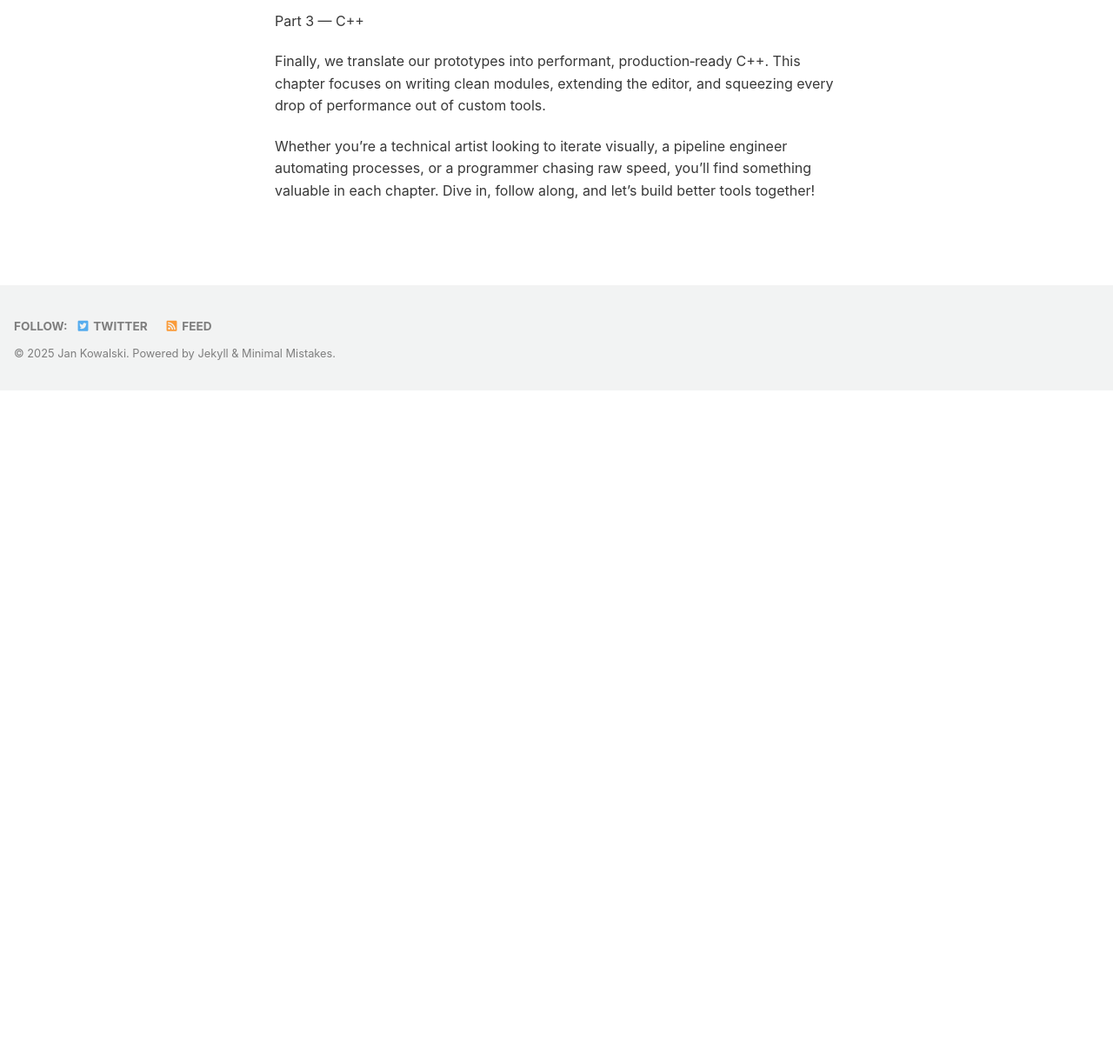
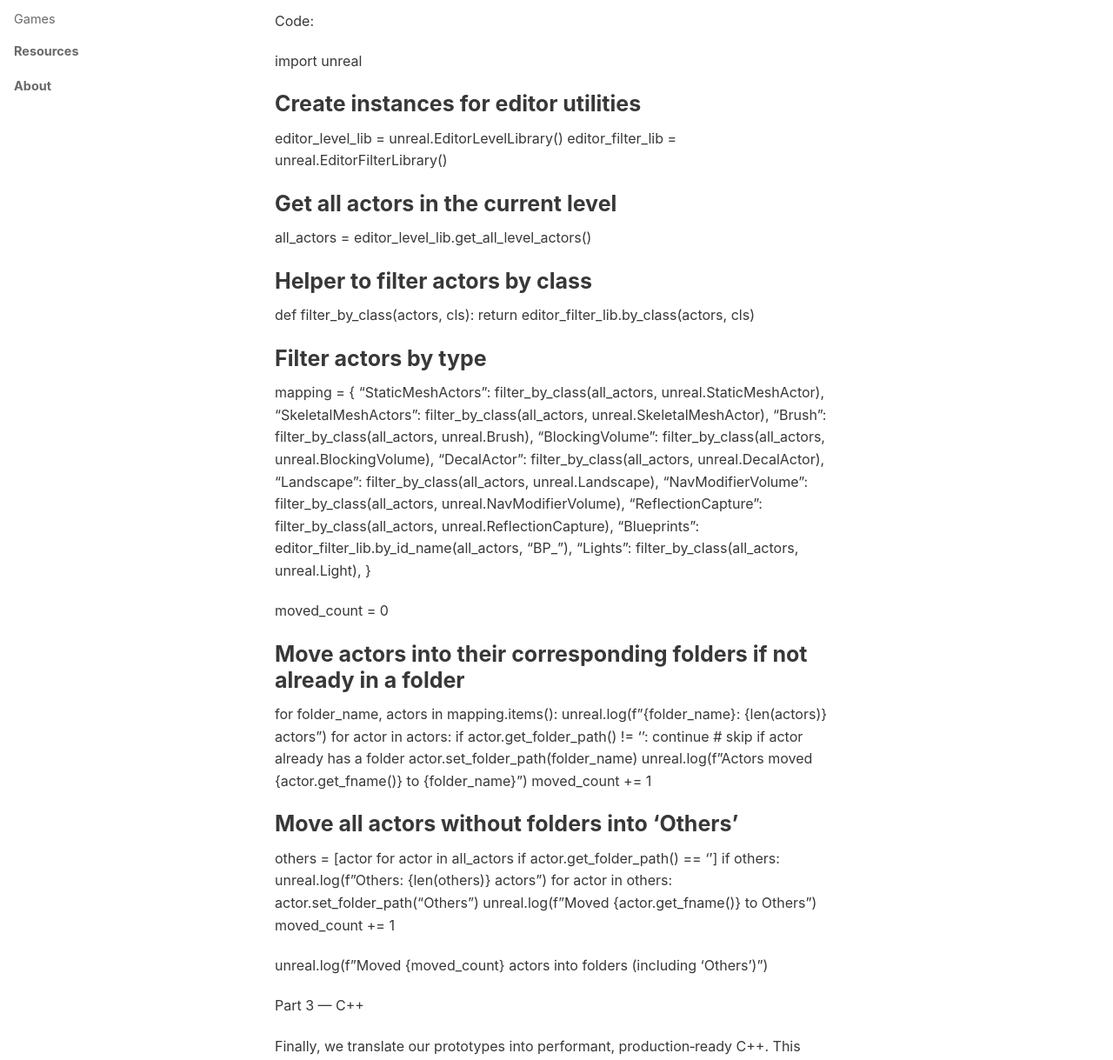
Before and after one commit to AdamKomarowski/unrealtechart, a Jekyll site: the page built from book/Tools/Tools.md, in a window 1280 px wide and 1400 px high, scrolled down 3502 px, cut to the strip 181-1400 px from the top of the window. Shown: the whole strip at 87% size. Built offline with Jekyll 4.4.1, drawn with Linux system fonts in a browser that asks for light colours; nearby versions of some CDN libraries; before the commit the page ends 4132 px from its top, so only the background shows below that; some of the changed text lies outside the part shown.

Commit message:
Update Tools.md

```diff
--- a/book/Tools/Tools.md
+++ b/book/Tools/Tools.md
@@ -54,6 +54,59 @@
 {% capture tutorialvideo %}3-jSbxYF1W8?showinfo=1{% endcapture %}
 {% include video id=tutorialvideo provider="youtube" %}
 
+Code:
+
+import unreal
+
+# Create instances for editor utilities
+editor_level_lib  = unreal.EditorLevelLibrary()
+editor_filter_lib = unreal.EditorFilterLibrary()
+
+# Get all actors in the current level
+all_actors = editor_level_lib.get_all_level_actors()
+
+# Helper to filter actors by class
+def filter_by_class(actors, cls):
+    return editor_filter_lib.by_class(actors, cls)
+
+# Filter actors by type
+mapping = {
+    "StaticMeshActors":     filter_by_class(all_actors, unreal.StaticMeshActor),
+    "SkeletalMeshActors":   filter_by_class(all_actors, unreal.SkeletalMeshActor),
+    "Brush":                filter_by_class(all_actors, unreal.Brush),
+    "BlockingVolume":       filter_by_class(all_actors, unreal.BlockingVolume),
+    "DecalActor":           filter_by_class(all_actors, unreal.DecalActor),
+    "Landscape":            filter_by_class(all_actors, unreal.Landscape),
+    "NavModifierVolume":    filter_by_class(all_actors, unreal.NavModifierVolume),
+    "ReflectionCapture":    filter_by_class(all_actors, unreal.ReflectionCapture),
+    "Blueprints":           editor_filter_lib.by_id_name(all_actors, "BP_"),
+    "Lights":               filter_by_class(all_actors, unreal.Light),
+}
+
+moved_count = 0
+
+# Move actors into their corresponding folders if not already in a folder
+for folder_name, actors in mapping.items():
+    unreal.log(f"{folder_name}: {len(actors)} actors")
+    for actor in actors:
+        if actor.get_folder_path() != '':
+            continue  # skip if actor already has a folder
+        actor.set_folder_path(folder_name)
+        unreal.log(f"Actors moved {actor.get_fname()} to {folder_name}")
+        moved_count += 1
+
+# Move all actors without folders into 'Others'
+others = [actor for actor in all_actors if actor.get_folder_path() == '']
+if others:
+    unreal.log(f"Others: {len(others)} actors")
+    for actor in others:
+        actor.set_folder_path("Others")
+        unreal.log(f"Moved {actor.get_fname()} to Others")
+        moved_count += 1
+
+unreal.log(f"Moved {moved_count} actors into folders (including 'Others')")
+
+
 
 Part 3 — C++
 
```
